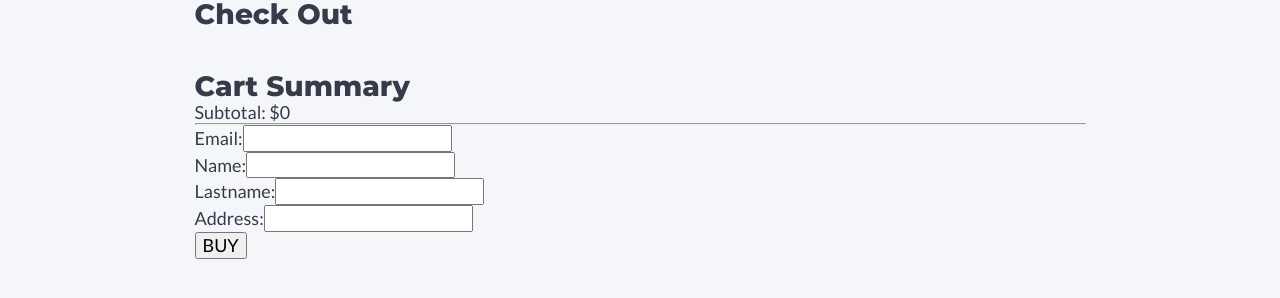
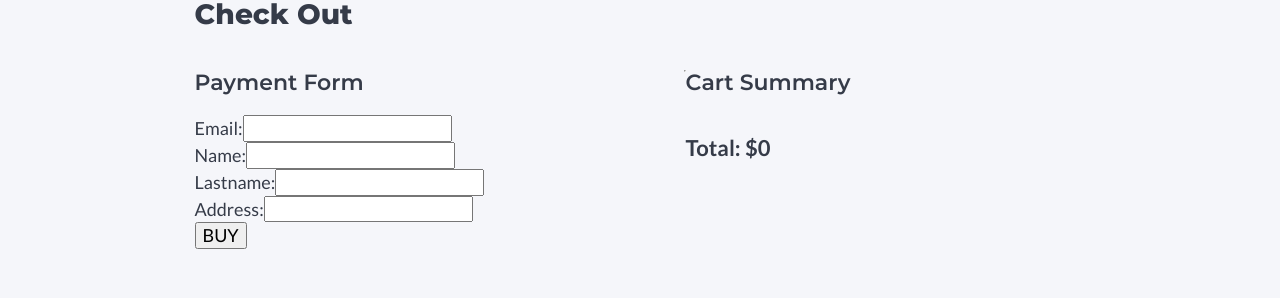
Before and after one commit to rodolfomayora/mini-shop, a Next.js app: page /Checkout in a window 1280 px wide. Shown: the part 132-430 px from the top of the page. Built offline with nearby package versions, Linux system fonts and the light colour scheme.

Commit message:
SPA-28: CartSummaryItem Component

```diff
--- /dev/null
+++ b/components/CartSummaryItem/index.tsx
@@ -0,0 +1,43 @@
+import React, { FC } from 'react';
+import ImageWrapper from '../ImageWrapper';
+import { useProduct, useCart } from '../../context';
+import {
+  StyledCartSummaryItem,
+  ImageContainer,
+  InfoContainer,
+  InfoLabel,
+} from './styles';
+
+type CartSummaryItemProps = {
+  cartItemId: number | string
+}
+
+const CartSummaryItem: FC<CartSummaryItemProps> = ({ cartItemId }) => {
+
+  const productContext = useProduct();
+  const { productState } = productContext;
+  const { products } = productState;
+  const product = products.byId[cartItemId];
+
+  const cartContext = useCart();
+  const { cartState } = cartContext;
+  const { cartItemsById } = cartState;
+
+  const itemQuantityInCart = cartItemsById[cartItemId];
+  const subtotalPrice = (product.price * itemQuantityInCart).toFixed(2);
+
+  return (
+    <StyledCartSummaryItem>
+      <ImageContainer>
+        <ImageWrapper productImage={product.image}/>
+      </ImageContainer>
+
+      <InfoContainer>
+        <InfoLabel>{`${itemQuantityInCart} x ${product.title}`}</InfoLabel>
+        <InfoLabel>{`Subtotal: $${subtotalPrice}`}</InfoLabel>
+      </InfoContainer>
+    </StyledCartSummaryItem>
+  )
+}
+
+export default CartSummaryItem;
--- /dev/null
+++ b/components/CartSummaryItem/styles.ts
@@ -0,0 +1,30 @@
+import styled from 'styled-components';
+import { colors } from '../../styles/config';
+
+export const StyledCartSummaryItem = styled.div`
+  display: flex;
+  height: 70px;
+  background-color: ${colors.white2};
+  overflow: hidden;
+`;
+
+export const ImageContainer = styled.div`
+  max-height: inherit;
+  flex-shrink: 0;
+  flex-basis: 70px;
+`;
+
+export const InfoContainer = styled.div`
+  flex-grow: 1;
+  overflow: hidden;
+  padding: 10px;
+`;
+
+export const InfoLabel = styled.p`
+  font-weight: 600;
+  text-overflow: ellipsis;
+  white-space: nowrap;
+  overflow: hidden;
+
+  &:last-child { margin-top: 8px; }
+`;
--- a/components/index.ts
+++ b/components/index.ts
@@ -1,5 +1,6 @@
 export { default as CartButton } from './CartButton';
 export { default as CartItem } from './CartItem';
+export { default as CartSummaryItem } from './CartSummaryItem';
 export { default as Container } from './Container';
 export { default as Header } from './Header';
 export { default as ImageWrapper } from './ImageWrapper';
--- a/pages/Checkout/index.tsx
+++ b/pages/Checkout/index.tsx
@@ -1,9 +1,17 @@
 import React, { FC } from 'react';
 import { useRouter } from 'next/router';
 import { Formik } from 'formik';
-import { Layout } from '../../components';
+import { CartSummaryItem, Layout } from '../../components';
 import { useProduct, useCart, useRecord } from '../../context';
-import { MainTitle } from './styles';
+import {
+  CartSummaryList,
+  ChecoutContent,
+  FormSection,
+  MainTitle,
+  SubTitle,
+  SummarySection,
+  TotalPriceLabel
+} from './styles';
 
 const Checkout: FC = () => {
 
@@ -12,7 +20,7 @@ const Checkout: FC = () => {
 
   const cartContext = useCart();
   const { cartState, emptyCart } = cartContext;
-  const { subtotalPrice, cartItemsById } = cartState;
+  const { subtotalPrice, cartItemsById, allCartItemsId } = cartState;
 
   const recordContext = useRecord();
   const { addRecord } = recordContext;
@@ -21,7 +29,11 @@ const Checkout: FC = () => {
   const redirect = router.push;
 
   const buyProducts = (values: any) => {
-    addRecord(values);
+    const allValues: object = {
+      ...values,
+      totalPrice: subtotalPrice,
+    };
+    addRecord(allValues);
     discountProductsFromStok(cartItemsById);
     redirect('/ShoppingRecord');
     emptyCart();
@@ -31,13 +43,24 @@ const Checkout: FC = () => {
     <Layout pageTitle="Checkout">
       <MainTitle>Check Out</MainTitle>
 
-      <section>
-        <h2>Cart Summary</h2>
-        {/* <div>lista de productos</div> */}
-        <div>{`Subtotal: $${subtotalPrice}`}</div>
-      </section>
+      <ChecoutContent>
+        <SummarySection>
+          <SubTitle>Cart Summary</SubTitle>
+          <CartSummaryList>
+          {allCartItemsId?.map((cartItemId) => (
+            <li key={cartItemId.toString()}>
+              <CartSummaryItem cartItemId={cartItemId}/>
+            </li>
+          ))}
+          </CartSummaryList>
+
+          <TotalPriceLabel>{`Total: $${subtotalPrice}`}</TotalPriceLabel>
+        </SummarySection>
 
         <hr />
+
+        <FormSection>
+          <SubTitle>Payment Form</SubTitle>
 
           <Formik
             initialValues={{
@@ -104,7 +127,8 @@ const Checkout: FC = () => {
             </form>
           )}
           </Formik>
-
+        </FormSection>
+      </ChecoutContent>
     </Layout>
   )
 }
--- a/pages/Checkout/styles.ts
+++ b/pages/Checkout/styles.ts
@@ -1,5 +1,43 @@
 import styled from 'styled-components';
+import { colors, breakpoints } from '../../styles/config';
 
 export const MainTitle = styled.h1`
   margin-bottom: 40px;
 `;
+
+export const SubTitle = styled.h2`
+  font-size: 22px;
+  font-weight: 600;
+  margin-bottom: 20px;
+`;
+
+export const ChecoutContent = styled.div`
+  display: flex;
+  flex-direction: column;
+
+  @media screen and (min-width: ${breakpoints.large}) {
+    flex-direction: row-reverse;
+  }
+`;
+
+export const SummarySection = styled.section`
+  @media screen and (min-width: ${breakpoints.large}) {
+    width: 400px;
+  }
+`;
+
+export const FormSection = styled.section`
+  flex-grow: 1;
+`;
+
+export const CartSummaryList = styled.ol`
+  margin-bottom: 40px;
+
+  & > * + * { border-top: solid 1px ${colors.black3}; }
+`;
+
+export const TotalPriceLabel = styled.p`
+  font-size: 22px;
+  font-weight: 600;
+  margin-bottom: 40px;
+`;
--- a/pages/ShoppingRecord/index.tsx
+++ b/pages/ShoppingRecord/index.tsx
@@ -23,10 +23,10 @@ const ShoppingRecord: FC = () => {
         return (
           <li key={id}>
             <p>{`Record ID: #${id.padStart(5, '0')}`}</p>
+            <p>{`Price did pay: $${record.totalPrice.toFixed(2)}`}</p>
             <p>{`Email: ${record.email}`}</p>
             <p>{`Buyer: ${record.name} ${record.lastname}`}</p>
             <p>{`Address: ${record.address}`}</p>
-
             <hr />
           </li>
         )
```
Lines whose indentation alone changed are shown as unchanged.
